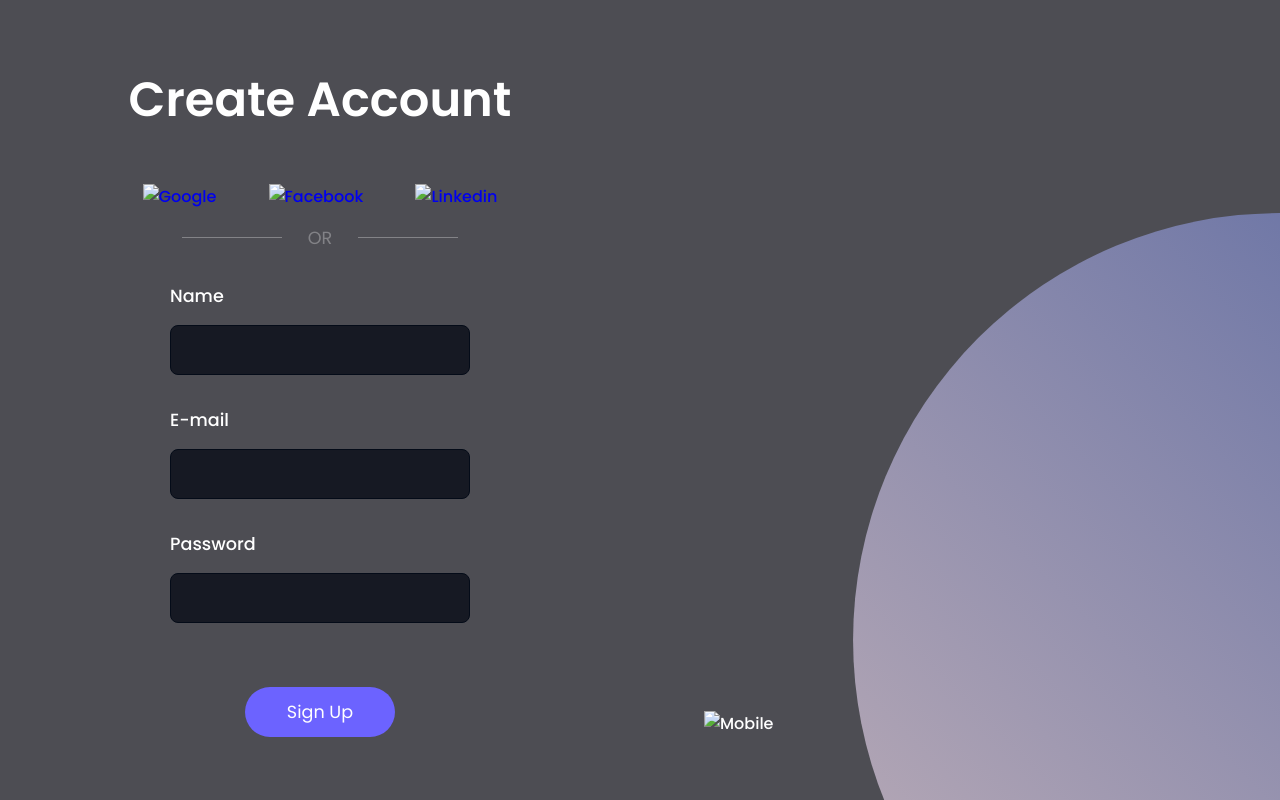
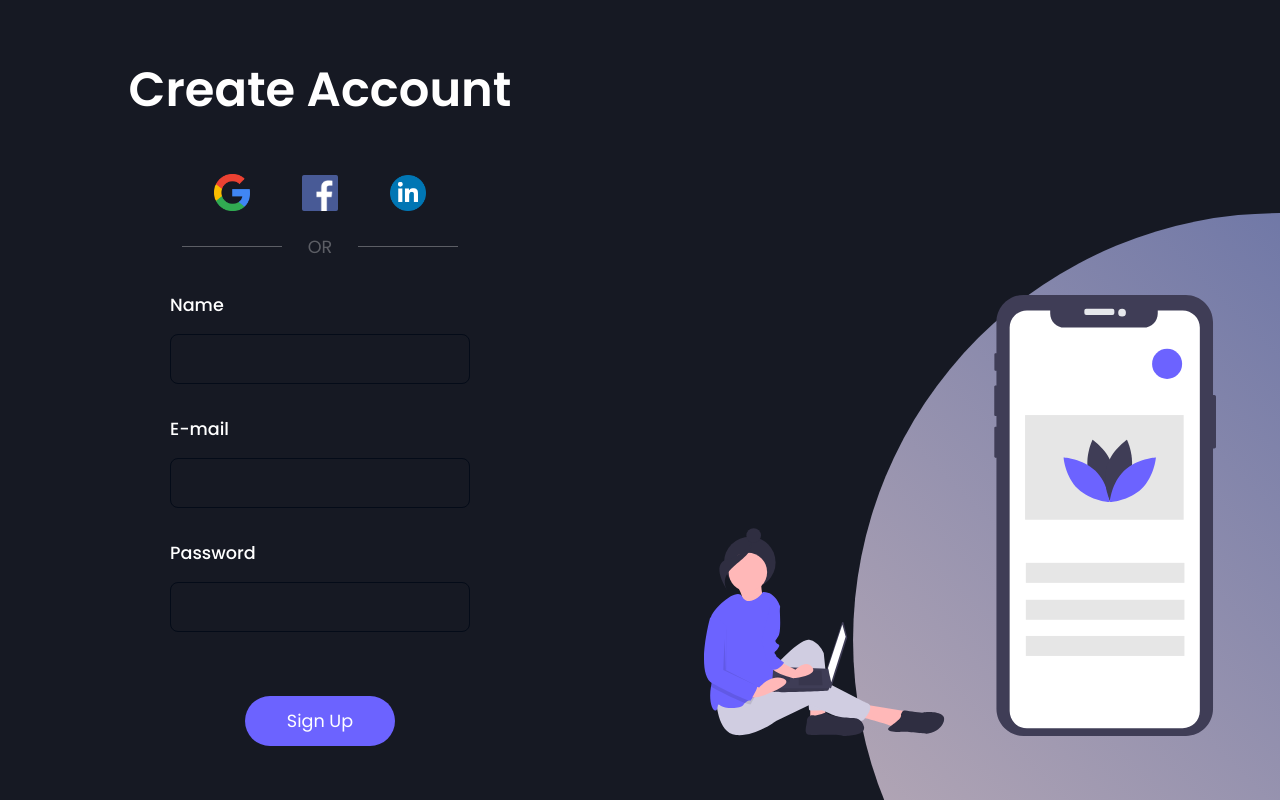
Before and after one commit to mendesarthur/SingUpPage, a plain HTML site: page index.html in a window 1280 px wide. Drawn offline with Linux system fonts and the light colour scheme; files that its build step writes are made by us from their sources.

Commit message:
singUpDone

```diff
--- a/index.html
+++ b/index.html
@@ -5,20 +5,20 @@
     <meta http-equiv="X-UA-Compatible" content="IE=edge">
     <meta name="viewport" content="width=device-width, initial-scale=1.0">
     <title>Sign Up Form</title>
-    <link rel="stylesheet" href="style.css">
+    <link rel="stylesheet" href="./singUpPage/style.css">
 </head>
 <body>
     <main>
         <h1>Create Account</h1>
         <div class="social-media">
             <a href="#">
-                <img src="assets/google.png" alt="Google">
+                <img src="singUpPage/assets/google.png" alt="Google">
             </a>
             <a href="#">
-                <img src="assets/facebook.png" alt="Facebook">
+                <img src="./singUpPage/assets/facebook.png" alt="Facebook">
             </a>
             <a href="#">
-                <img src="assets/linkedin.png" alt="Linkedin">
+                <img src="./singUpPage/assets/linkedin.png" alt="Linkedin">
             </a>
         </div>
 
@@ -46,7 +46,7 @@
         </form>
     </main>
     <section class="images">
-        <img src="assets/mobile.svg" alt="Mobile">
+        <img src="./singUpPage/assets/mobile.svg" alt="Mobile">
         <div class="circle"></div>
     </section>
 </body>
--- a/singUpPage/style.css
+++ b/singUpPage/style.css
@@ -9,7 +9,7 @@
 }
 
 body {
-    background: #4d4d53;
+    background: #161923;
     color: rgb(255, 255, 255);
     font-weight: 500;
     display: flex;
```
